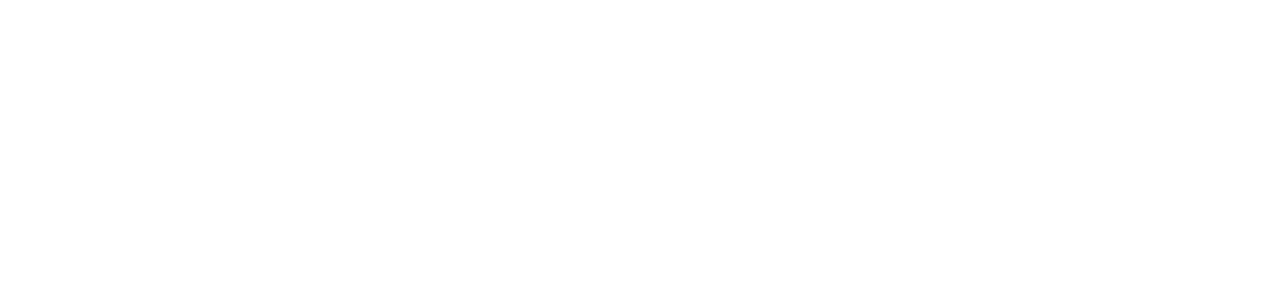
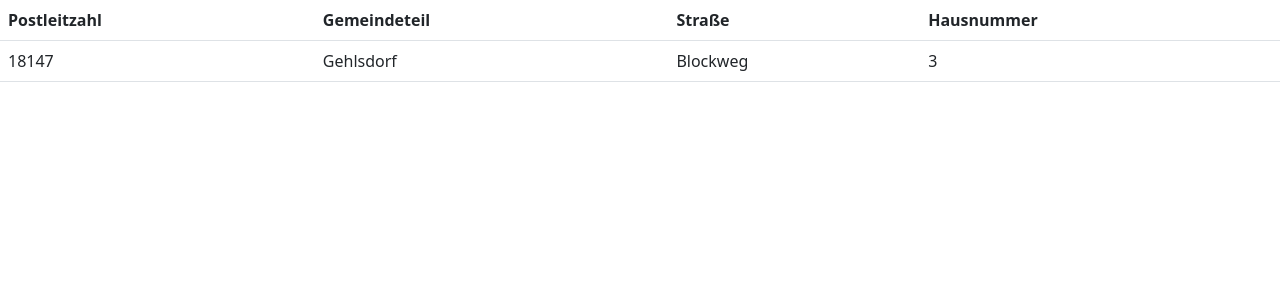
Before and after one commit to sonicdoe/rostock-addresses, a React (Create React App) app: page / in a window 1280 px wide. Shown: the top 300 px of the page. Built offline with nearby package versions, Linux system fonts and the light colour scheme.

Commit message:
Add mock table

```diff
--- a/src/App.js
+++ b/src/App.js
@@ -1,4 +1,27 @@
+import React from 'react';
+import Table from 'react-bootstrap/Table';
+
 function App() {
+  return (
+    <Table>
+      <thead>
+        <tr>
+          <th>Postleitzahl</th>
+          <th>Gemeindeteil</th>
+          <th>Straße</th>
+          <th>Hausnummer</th>
+        </tr>
+      </thead>
+      <tbody>
+        <tr>
+          <td>18147</td>
+          <td>Gehlsdorf</td>
+          <td>Blockweg</td>
+          <td>3</td>
+        </tr>
+      </tbody>
+    </Table>
+  );
 }
 
 export default App;
```
